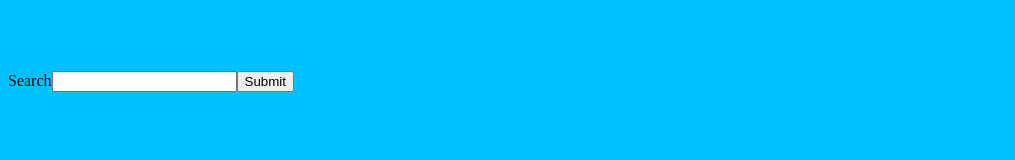
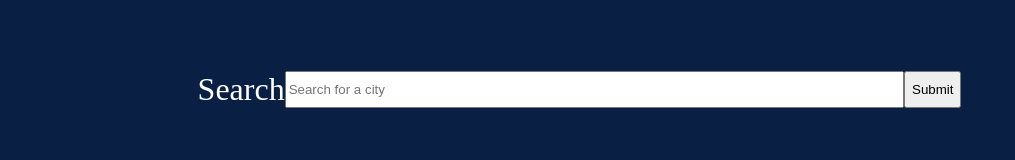
Before and after one commit to didymus707/Weather-App, a website built with webpack: page dist/index.html in a window 1280 px wide. Shown: the whole page, without its empty margins (0-1015 px from the left). Built offline with Linux system fonts and the light colour scheme.

Commit message:
Added styles

```diff
--- a/src/assets/styles/main.css
+++ b/src/assets/styles/main.css
@@ -1,5 +1,15 @@
 body {
-  background: #00c1ff ;
+  background: #0A1F44 ;
+}
+
+.main-con {
+  margin: 20px auto;
+  width: 70%;
+  color: white;
+}
+
+.header {
+  cursor: pointer;
 }
 
 .details {
@@ -8,6 +18,12 @@ body {
   justify-content: space-evenly;
 }
 
-.temp {
-  cursor: pointer;
+form {
+  color: white;
+  font-size: 2em;
+  display: flex;
 }
+
+#search {
+  width: 70%;
+}
--- a/src/page.js
+++ b/src/page.js
@@ -43,6 +43,7 @@ const ele = [
       type: 'search',
       id: 'search',
       'aria-labelledby': 'search-button',
+      placeholder: 'Search for a city',
     },
   },
   {
```
Also changed, not shown: dist/main.js.
